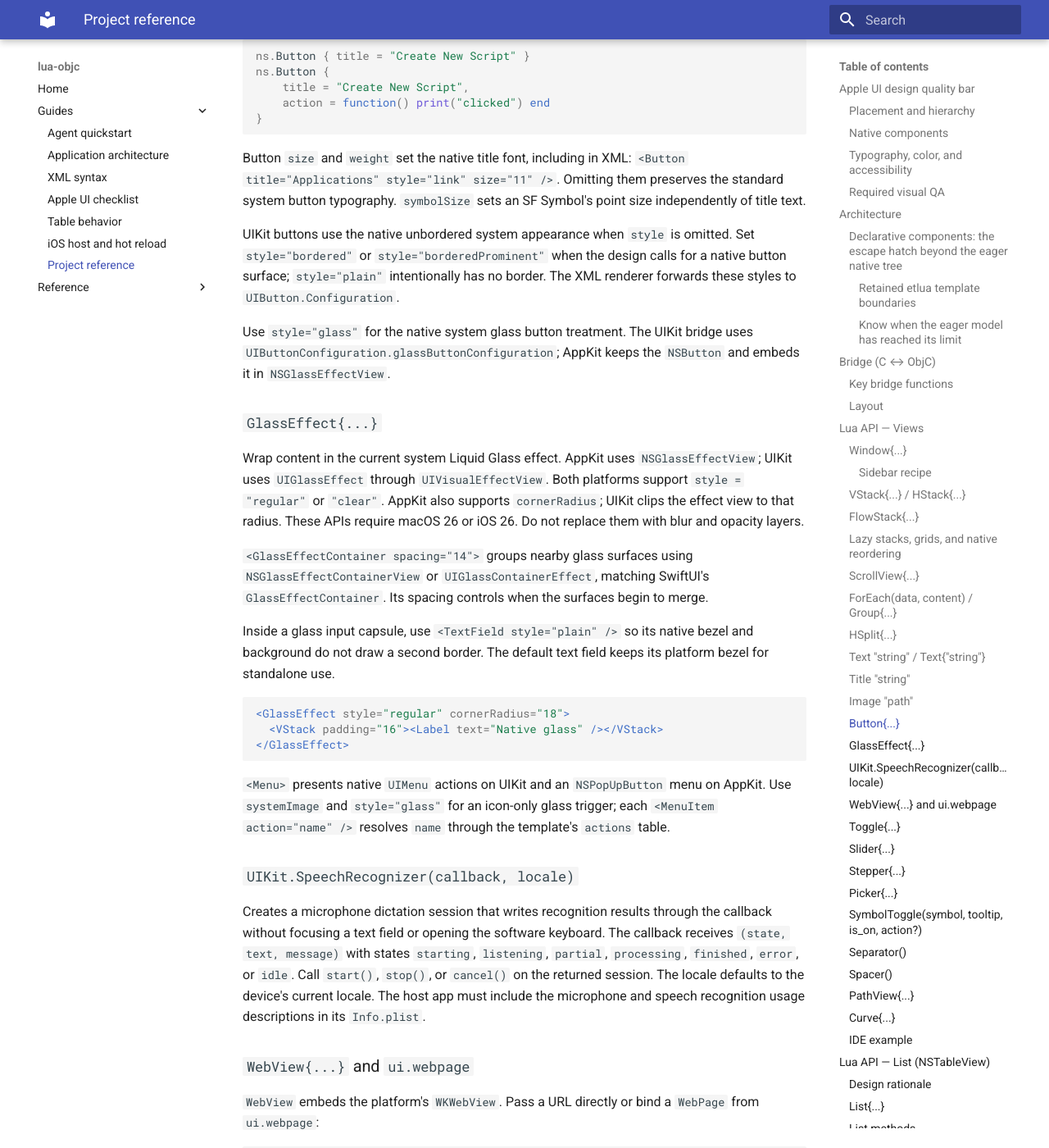
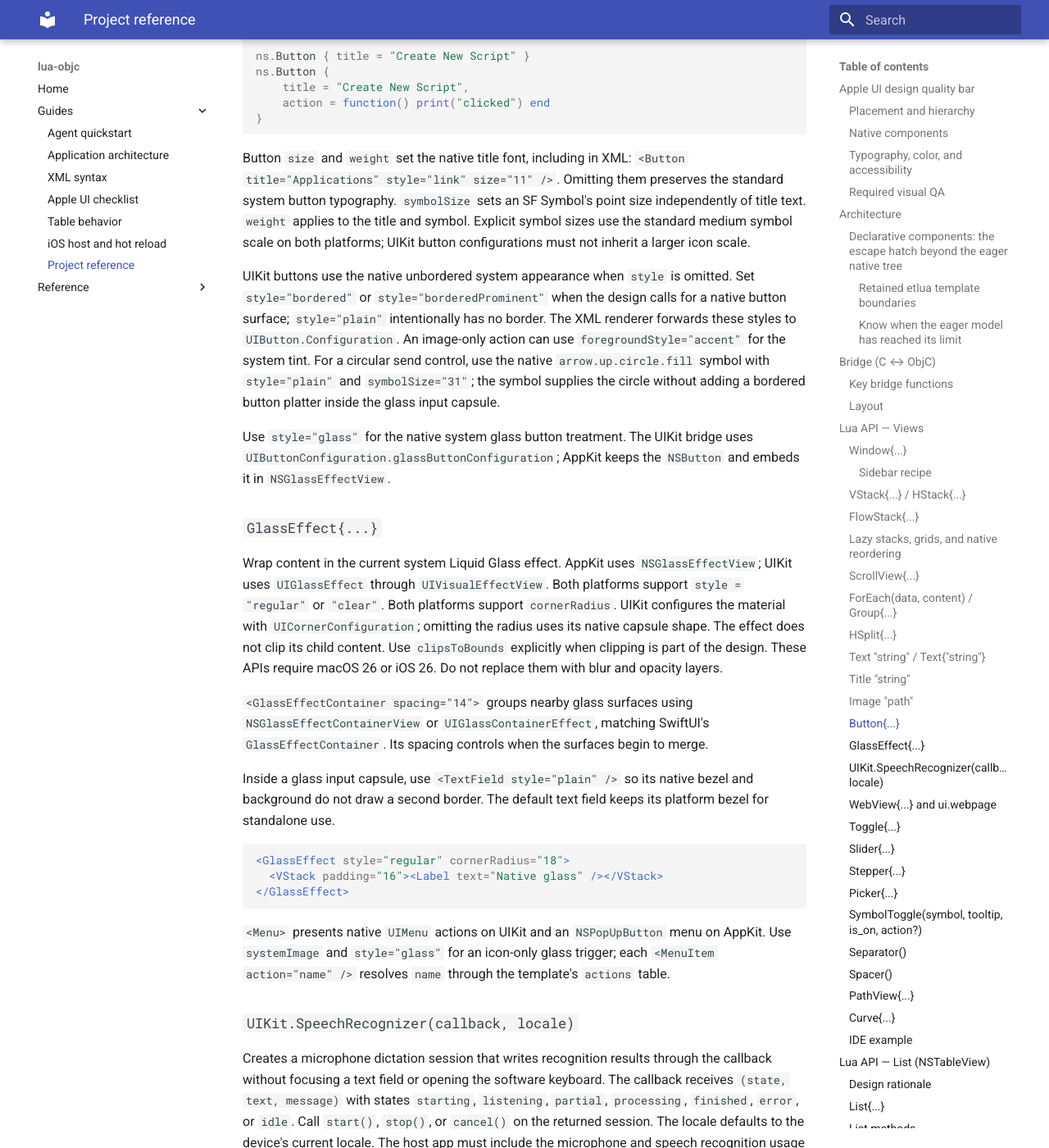
Before and after one commit to corepunch/lua-objc, an MkDocs documentation site: the page built from docs/PROJECT_REFERENCE.md, in a window 1280 px wide and 1400 px high, scrolled down 16284 px. Shown: the whole window at 82% size. Built offline with MkDocs 1.6.1 and Material for MkDocs 9.7.7, drawn with Linux system fonts in a browser that asks for light colours.

Commit message:
Fix circular composer buttons and native glass clipping

```diff
--- a/docs/PROJECT_REFERENCE.md
+++ b/docs/PROJECT_REFERENCE.md
@@ -709,12 +709,18 @@
 Button `size` and `weight` set the native title font, including in XML:
 `<Button title="Applications" style="link" size="11" />`. Omitting them preserves
 the standard system button typography. `symbolSize` sets an SF Symbol's point
-size independently of title text.
+size independently of title text. `weight` applies to the title and symbol.
+Explicit symbol sizes use the standard medium symbol scale on both platforms;
+UIKit button configurations must not inherit a larger icon scale.
 
 UIKit buttons use the native unbordered system appearance when `style` is
 omitted. Set `style="bordered"` or `style="borderedProminent"` when the design
 calls for a native button surface; `style="plain"` intentionally has no border.
 The XML renderer forwards these styles to `UIButton.Configuration`.
+An image-only action can use `foregroundStyle="accent"` for the system tint.
+For a circular send control, use the native `arrow.up.circle.fill` symbol with
+`style="plain"` and `symbolSize="31"`; the symbol supplies the circle without
+adding a bordered button platter inside the glass input capsule.
 
 Use `style="glass"` for the native system glass button treatment. The UIKit
 bridge uses `UIButtonConfiguration.glassButtonConfiguration`; AppKit keeps the
@@ -725,7 +731,10 @@
 Wrap content in the current system Liquid Glass effect. AppKit uses
 `NSGlassEffectView`; UIKit uses `UIGlassEffect` through
 `UIVisualEffectView`. Both platforms support `style = "regular"` or `"clear"`.
-AppKit also supports `cornerRadius`; UIKit clips the effect view to that radius.
+Both platforms support `cornerRadius`. UIKit configures the material with
+`UICornerConfiguration`; omitting the radius uses its native capsule shape.
+The effect does not clip its child content. Use `clipsToBounds` explicitly when
+clipping is part of the design.
 These APIs require macOS 26 or iOS 26. Do not replace them with blur and
 opacity layers.
 
```
Also changed, not shown: 9 other files.
